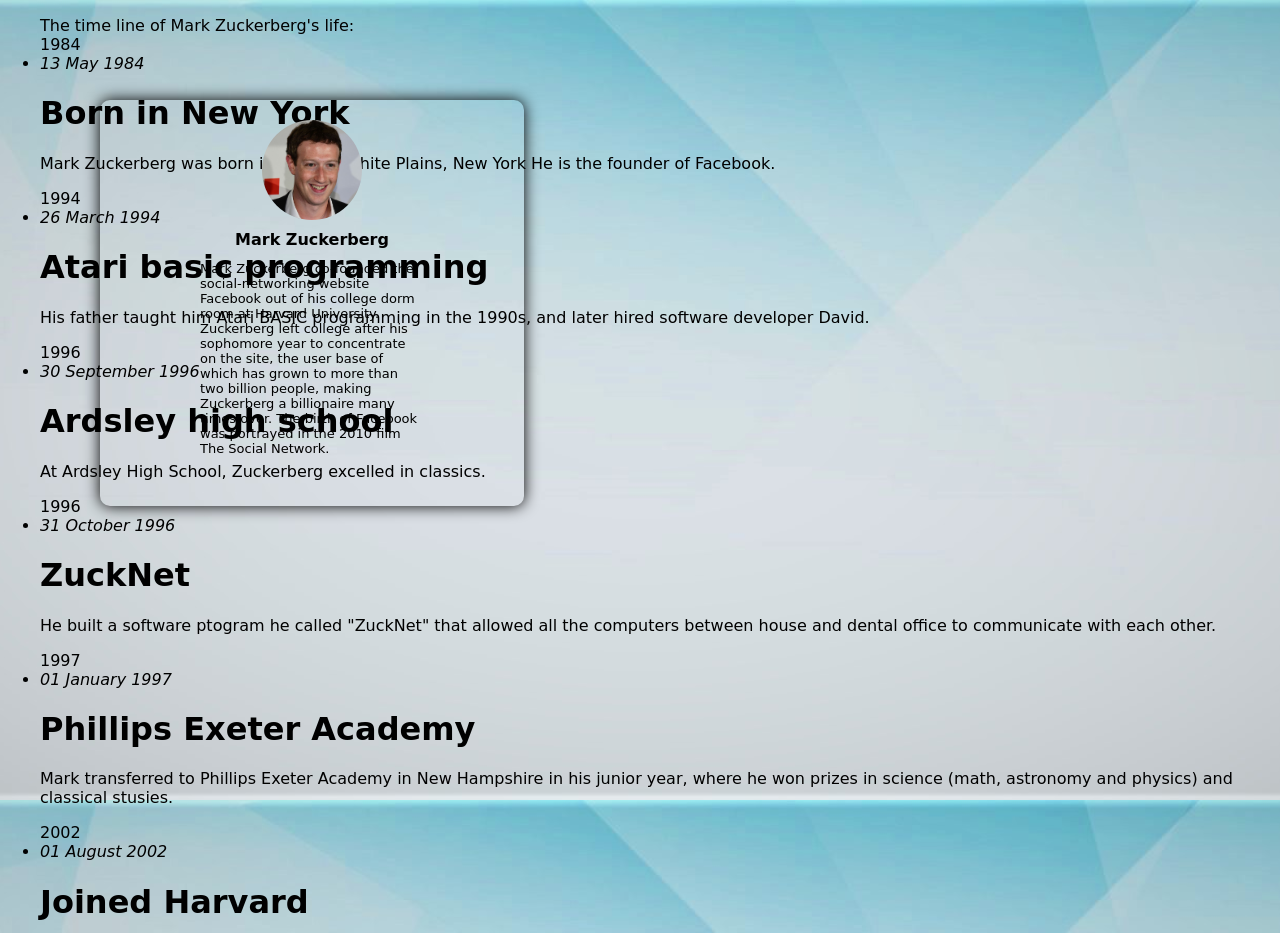
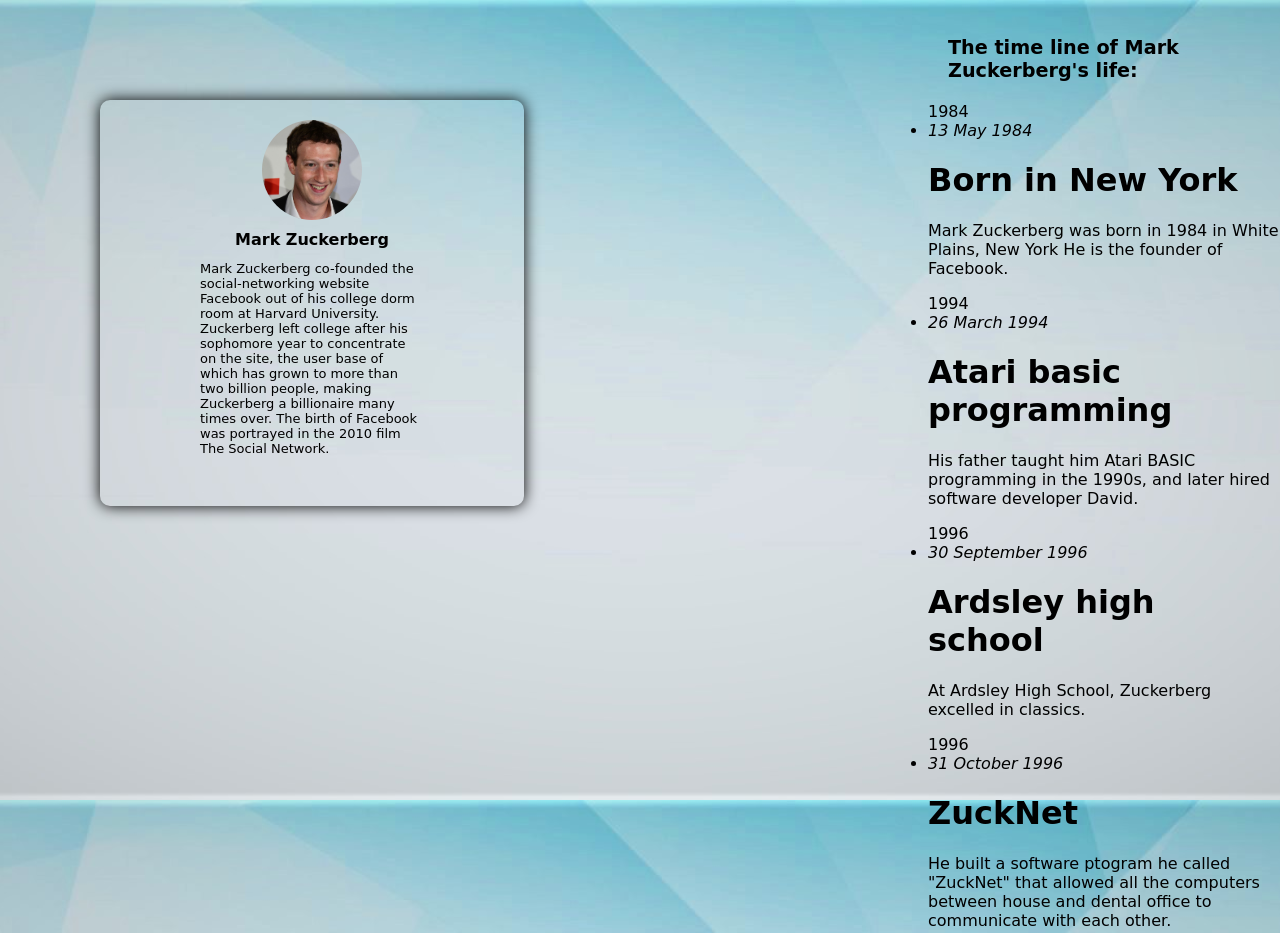
Before and after one commit to Najeeba-Qarqin/TributePage, a plain HTML site: page tribute.html in a window 1280 px wide. Shown: the top 933 px of the page. Drawn offline with Linux system fonts and the light colour scheme.

Commit message:
Added styles to the time line container

```diff
--- a/style.css
+++ b/style.css
@@ -49,3 +49,19 @@
   font-size: small;
   padding: 1px 80px 30px;
 }
+
+.time-line {
+  display: flex;
+  flex-direction: column;
+  justify-content: center;
+  align-items: center;
+  width: 100%;
+  margin-left: 888px;
+  max-width: 600px;
+}
+#tribute-info {
+  display: block;
+  font-size: larger;
+  font-weight: 600;
+  margin: 20px;
+}
--- a/tribute.html
+++ b/tribute.html
@@ -9,7 +9,7 @@
 <body>
   <main id="main">
     <div id="img-div">
-      <img src="images/mz.jpg" alt="" id="image" style="display: block; max-width: 100%; height: auto; justify-content: center;">
+      <img src="images/mz.jpg" alt="" id="image" style="display: block; max-width: 100%; height: auto; align-items: center;">
       <h1 id="title">Mark Zuckerberg</h1>
       <div id="img-caption">Mark Zuckerberg co-founded the social-networking website Facebook out of his college dorm room at Harvard University.
         Zuckerberg left college after his sophomore year to concentrate on the site, the user base of which has grown to more than two billion people,
```
